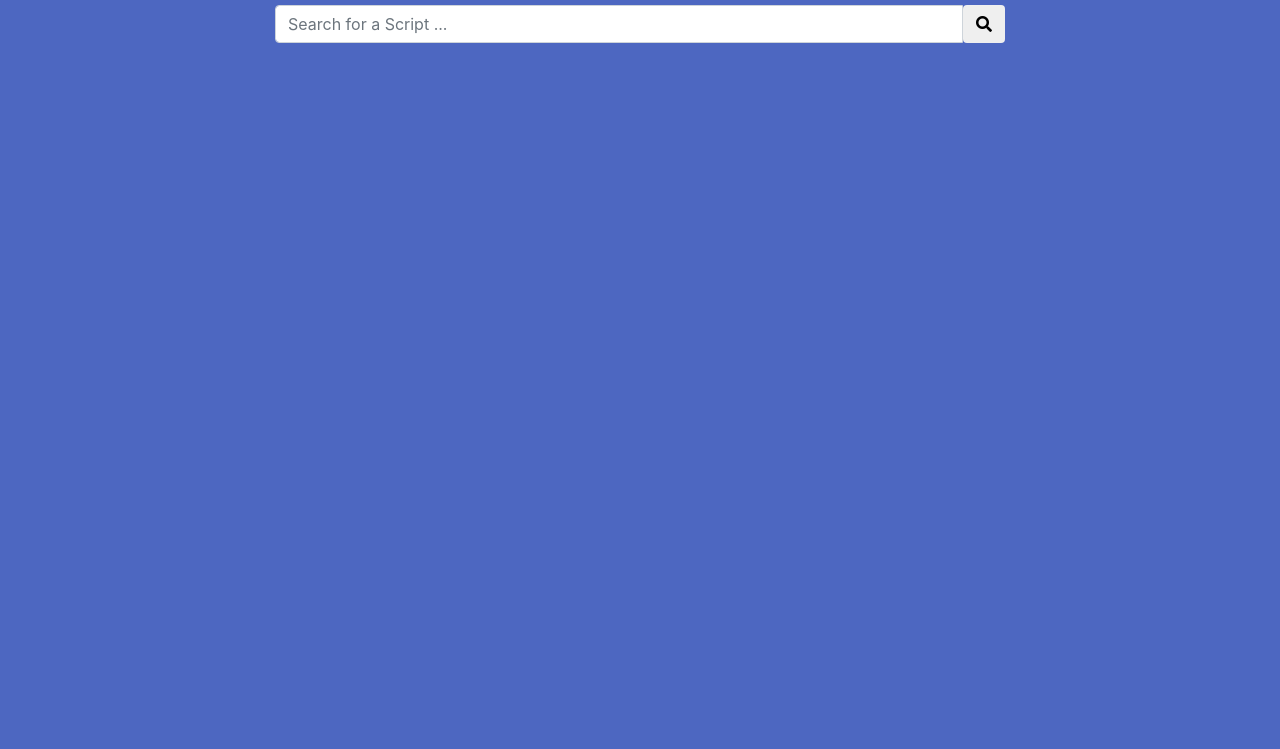
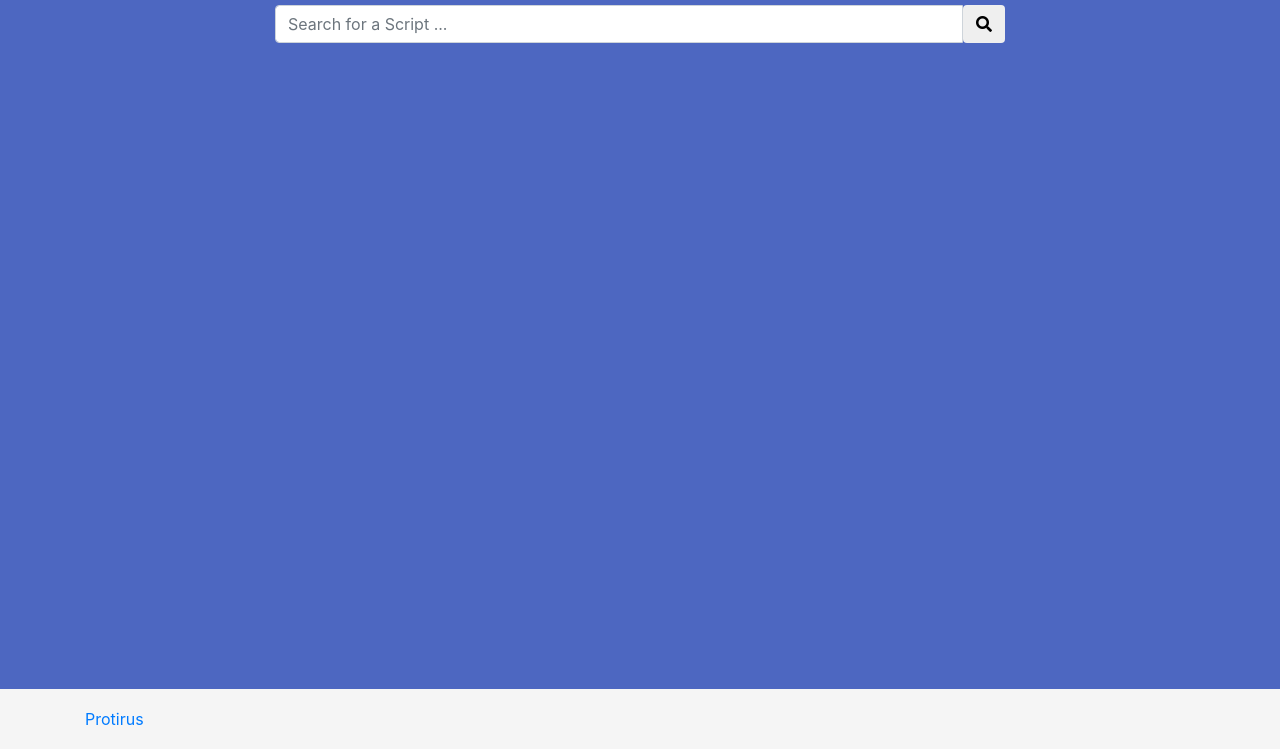
Before and after one commit to Protirus/Symantec-SEP-Scripts, a plain HTML site: page docs/index.html in a window 1280 px wide. Shown: the part 51-800 px from the top of the page. Drawn offline with Linux system fonts and the light colour scheme; no server answers.

Commit message:
Added footer

```diff
--- /dev/null
+++ b/docs/css/sticky-footer.css
@@ -0,0 +1,18 @@
+/* Sticky footer styles
+https://getbootstrap.com/docs/4.0/examples/sticky-footer/sticky-footer.css
+-------------------------------------------------- */
+html {
+    position: relative;
+    min-height: 100%;
+  }
+  body {
+    margin-bottom: 60px; /* Margin bottom by footer height */
+  }
+  .footer {
+    position: absolute;
+    bottom: 0;
+    width: 100%;
+    height: 60px; /* Set the fixed height of the footer here */
+    line-height: 60px; /* Vertically center the text there */
+    background-color: #f5f5f5;
+  }
--- a/docs/index.html
+++ b/docs/index.html
@@ -10,6 +10,7 @@
     <link rel="stylesheet" href="https://use.fontawesome.com/releases/v5.3.1/css/all.css" integrity="sha384-mzrmE5qonljUremFsqc01SB46JvROS7bZs3IO2EmfFsd15uHvIt+Y8vEf7N7fWAU" crossorigin="anonymous">
     <!-- Bootstrap CSS -->
     <link rel="stylesheet" href="css/bootstrap.min.css">
+    <link rel="stylesheet" href="css/sticky-footer.css">
     <link rel="stylesheet" href="css/styles.css">
     <link rel="stylesheet" href="css/rainbow.css" type="text/css">
     <link rel="stylesheet" href="js/themes/default/style.min.css" />
@@ -59,6 +60,10 @@
                     </div>
                 </div>
                 <div class="col-md-10">
+                    <div id="info">
+                        <h2>{{selectedFile.name}}</h2>
+                        <p>{{selectedFile.description}}</p>
+                    </div>
                     <!-- Dynamically add the script from the choice -->
                     <div id="script"></div>
                     <div id="sources">
@@ -74,6 +79,12 @@
 
     </div>
 
+    <footer class="footer">
+        <div class="container">
+            <span class="text-muted"><a href="https://www.protirus.com" target="_blank">Protirus</a></span>
+        </div>
+    </footer>
+
     <script src="js/jquery-3.3.1.min.js" ></script>
     <script>window.jQuery || document.write('<script src="js/jquery-slim.min.js"><\/script>')</script>
     <script src="js/jquery-ui.min.js"></script>
```
